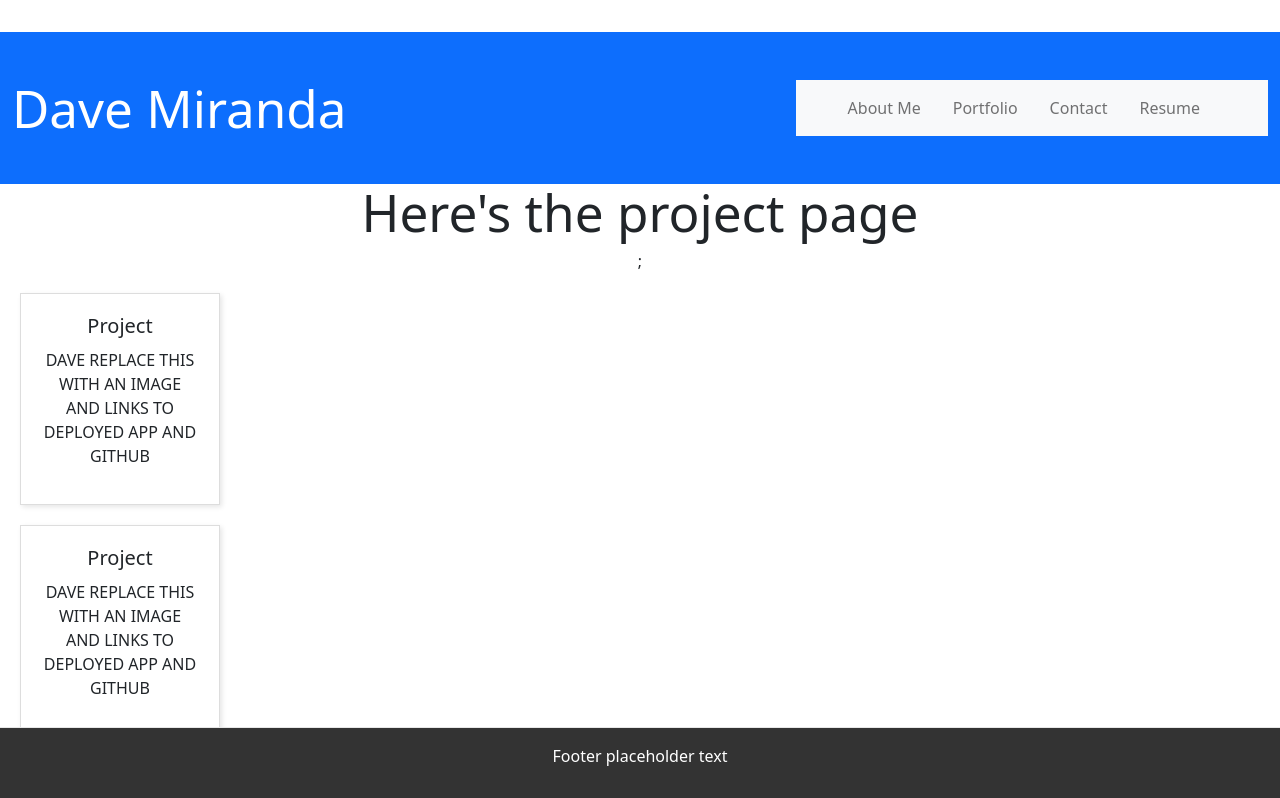
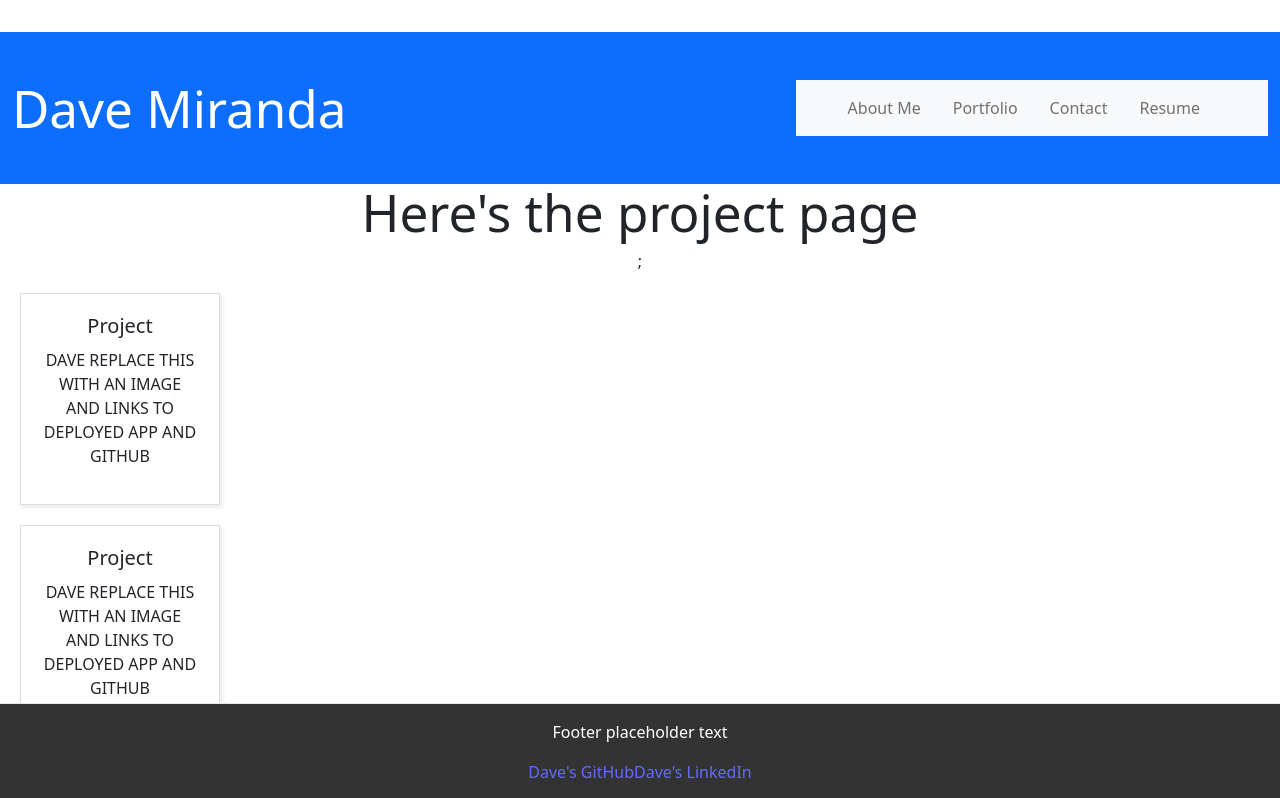
Before and after one commit to DaveFMiranda/portfolio, a React (Vite) app in the folder portfolio/: page /portfolio in a window 1280 px wide. Shown: the top 798 px of the page. Built offline with nearby package versions, Linux system fonts and the light colour scheme.

Commit message:
text links to GH and LI

```diff
--- a/portfolio/src/components/Footer.jsx
+++ b/portfolio/src/components/Footer.jsx
@@ -16,6 +16,8 @@ function Footer() {
   return (
     <footer style={footerStyles}>
       <p>Footer placeholder text</p>
+      <a href="https://github.com/DaveFMiranda">Dave's GitHub</a>
+      <a href="https://www.linkedin.com/in/dave-m-9463327/">Dave's LinkedIn</a>
     </footer>
   );
 }
--- a/portfolio/src/components/Project.jsx
+++ b/portfolio/src/components/Project.jsx
@@ -3,6 +3,7 @@ export default function Project() {
     <div className="box">
     <h2 className="box-title">Project</h2>
     <p className="box-content">DAVE REPLACE THIS WITH AN IMAGE AND LINKS TO DEPLOYED APP AND GITHUB</p>
+{/* link to ../assets/image[#] */}
 </div>
   );
 }
--- a/portfolio/src/pages/PortfolioPage.jsx
+++ b/portfolio/src/pages/PortfolioPage.jsx
@@ -8,6 +8,8 @@ export default function Portfolio() {
         <Project />
         <Project />
         <Project />
+        {/* insert picture of project 2
+           type=img scr= ../assets/project1 */}
         <Project />
         <Project />
         </div>
```
